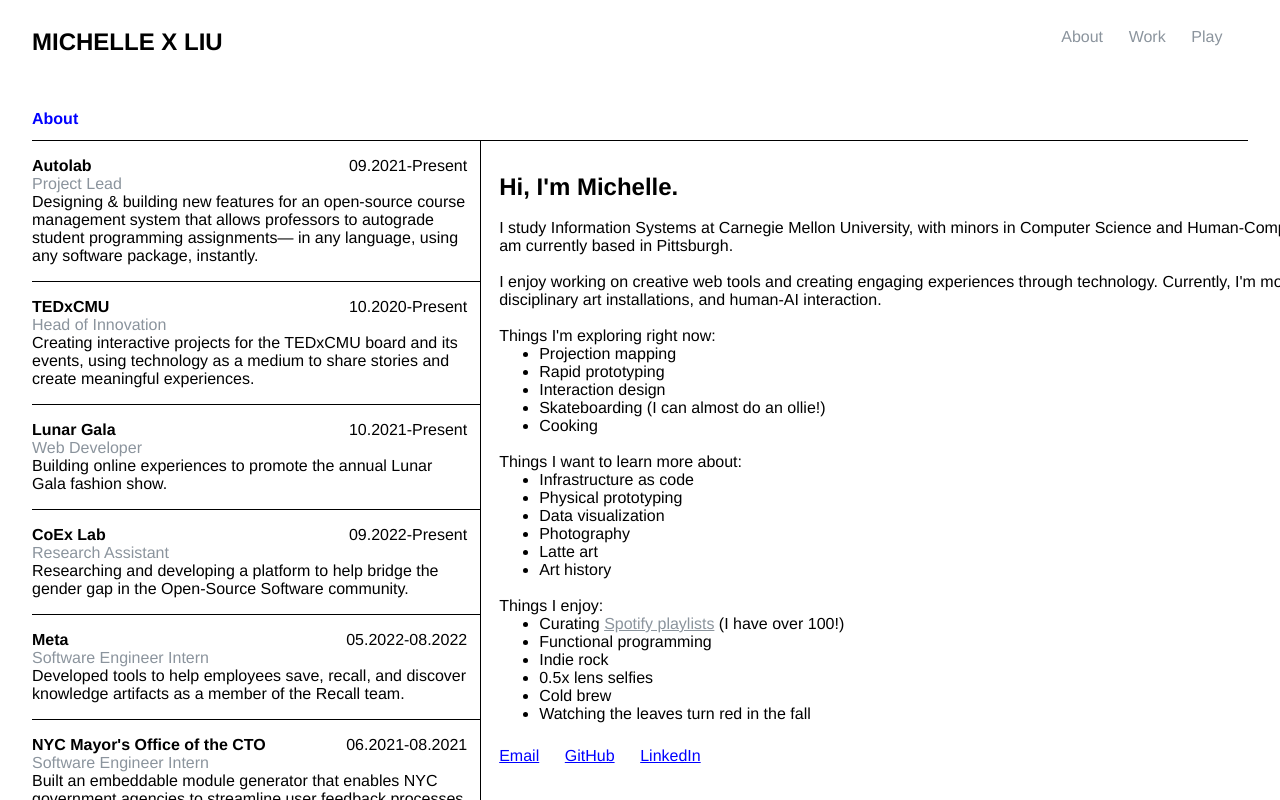
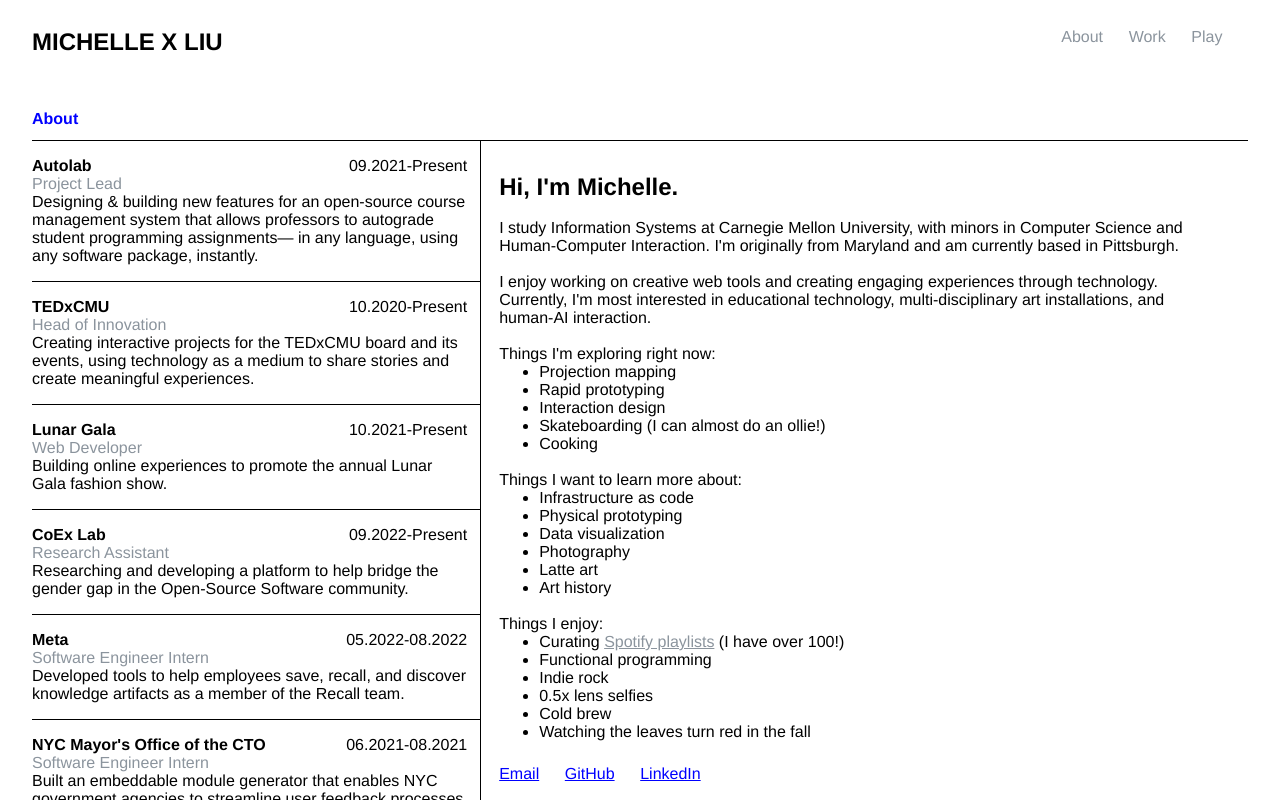
Before and after one commit to michellexliu/michellexliu.github.io, a React (Create React App) app: page /#/ in a window 1280 px wide. Built offline with nearby package versions, Linux system fonts and the light colour scheme.

Commit message:
fix width

```diff
--- a/src/pages/About/About.css
+++ b/src/pages/About/About.css
@@ -19,9 +19,7 @@ ul {
   bottom: 0;
   width: 55%;
 }
-.intro-container.about-intro-container {
-  width: 90%;
-}
+
 .contact {
   padding-top: 3vh;
 }
@@ -53,4 +51,7 @@ ul {
   .about .sidebar-container {
     order: 2;
   }
+  .intro-container.about-intro-container {
+    width: 90%;
+  }
 }
```
